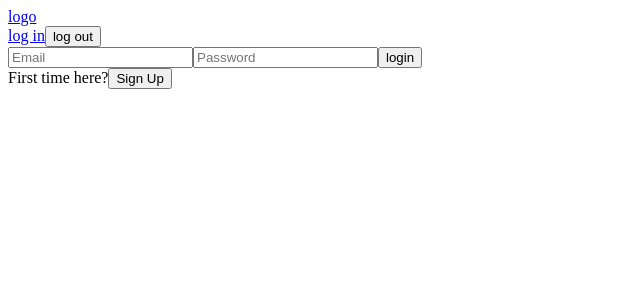
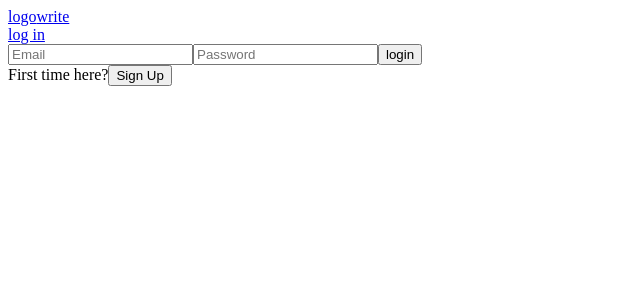
Before and after one commit to holahoon/daily-journal, a React (Create React App) app: page /auth in a window 1280 px wide. Shown: the top 300 px of the page, without its empty margins (0-640 px from the left). Built offline with nearby package versions, Linux system fonts and the light colour scheme; no server answers.

Commit message:
authentication completed. Log in, Log out, Sign up events. Using context api to handle authentication status in global state

```diff
--- a/src/App.js
+++ b/src/App.js
@@ -6,13 +6,14 @@ import { authService } from "utils/firebaseInstance";
 import AppRouter from "components/route/Router";
 
 function App() {
-  const [{ userData }, dispatch] = useAuthStateValue();
+  const dispatch = useAuthStateValue()[1];
 
   useEffect(() => {
+    // - Check if the user is logged in (user object will return an object if logged in)
     authService.onAuthStateChanged((user) => {
-      // - Check if the user is logged in (user object should not be null)
+      // - Dispatch an action here instead in the Auth.js login/signup handlers because this method will re-run whenever the authentication state changes in firebase
       if (user) {
-        // - If user if found (logged in)
+        // - If user is found (logged in)
         dispatch({
           type: SET_USER,
           userData: user,
@@ -26,10 +27,9 @@ function App() {
     });
   }, [dispatch]);
 
-  console.log("[App.js] ", userData);
   return (
     <>
-      <AppRouter userData={userData} />
+      <AppRouter />
     </>
   );
 }
--- a/src/components/authentication/Authentication.js
+++ b/src/components/authentication/Authentication.js
@@ -5,19 +5,27 @@ import { LOG_OUT } from "hooks/actionType/actionType";
 import { useAuthStateValue } from "hooks/context/AuthStateProvider";
 
 function Authentication() {
-  const dispatch = useAuthStateValue()[1];
+  const [{ userData }, dispatch] = useAuthStateValue();
 
   const onLogOutHandler = () => {
+    // Sign out of firebase auth
     authService.signOut();
+    // Dispatch log out event to update the global state
     dispatch({
       type: LOG_OUT,
     });
   };
 
+  const userName = userData ? (
+    <span>{userData.displayName}</span>
+  ) : (
+    <Link to='/auth'>log in</Link>
+  );
+
   return (
     <div>
-      <Link to='/auth'>log in</Link>
-      <button onClick={onLogOutHandler}>log out</button>
+      {userName}
+      {userData && <button onClick={onLogOutHandler}>log out</button>}
     </div>
   );
 }
--- a/src/components/route/Router.js
+++ b/src/components/route/Router.js
@@ -6,7 +6,7 @@ import Write from "containers/Write";
 import Auth from "containers/Auth";
 import Invalid404 from "containers/Invalid404";
 
-function AppRouter({ userData }) {
+function AppRouter() {
   return (
     <Router>
       <Navigation />
@@ -19,7 +19,7 @@ function AppRouter({ userData }) {
           <Write />
         </Route>
         <Route path='/auth'>
-          <Auth userData={userData} />
+          <Auth />
         </Route>
         <Route path='*' component={Invalid404} />
       </Switch>
--- a/src/containers/Auth.js
+++ b/src/containers/Auth.js
@@ -1,10 +1,12 @@
 import { useState } from "react";
 import { Redirect } from "react-router-dom";
 
+import { useAuthStateValue } from "hooks/context/AuthStateProvider";
 import useAuthState from "hooks/useState/useAuthState";
 import { authService } from "utils/firebaseInstance";
 
-function Auth({ userData }) {
+function Auth() {
+  const { userData } = useAuthStateValue()[0];
   const [form, onChangeHandler] = useAuthState({
     userName: "",
     email: "",
@@ -15,26 +17,32 @@ function Auth({ userData }) {
 
   const onSubmitHandler = (event) => {
     event.preventDefault();
-
     const { userName, email, password } = form;
 
     if (isNewAccount) {
-      // - Sign up
+      // - Handle sign up
+      signUpHandler(email, password, userName);
+    } else {
+      // - Handle log in
+      logInHander(email, password);
+    }
+  };
+
+  const signUpHandler = (email, password, userName) => {
     authService
       .createUserWithEmailAndPassword(email, password)
       .then((authUser) => {
-          return authUser.user.updateProfile({
-            displayName: userName,
-          });
+        // Update displayName when signing up
+        return authUser.user.updateProfile({ displayName: userName });
       })
       .catch((error) => setAuthError(error.message));
-    } else {
-      // - Log in
+  };
+
+  const logInHander = (email, password) => {
     authService
       .signInWithEmailAndPassword(email, password)
       .then()
       .catch((error) => setAuthError(error.message));
-    }
   };
 
   const toggleAuthMethod = () => {
--- a/src/containers/Navigation.js
+++ b/src/containers/Navigation.js
@@ -7,6 +7,7 @@ function Navigation() {
     <header>
       <nav>
         <Link to='/'>logo</Link>
+        <Link to='/write'>write</Link>
         <Authentication />
       </nav>
     </header>
```
Lines whose indentation alone changed are shown as unchanged.
